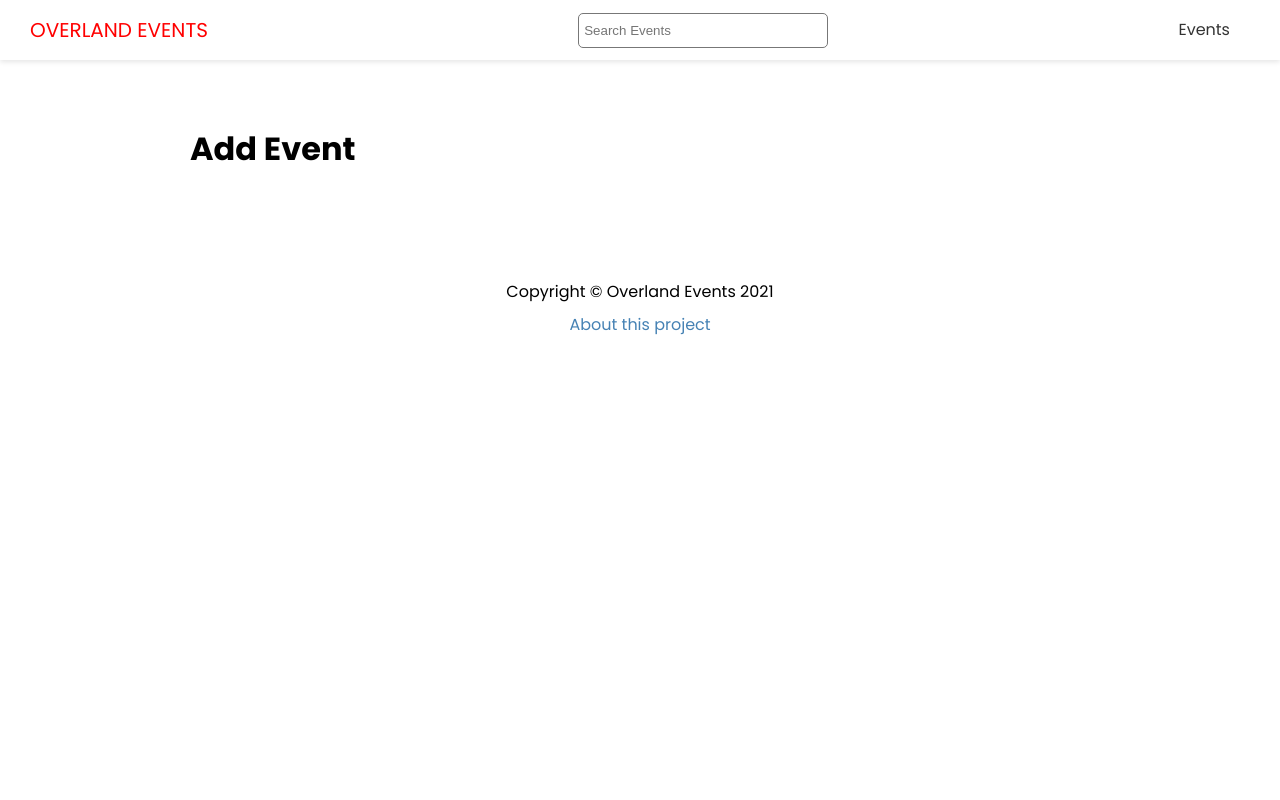
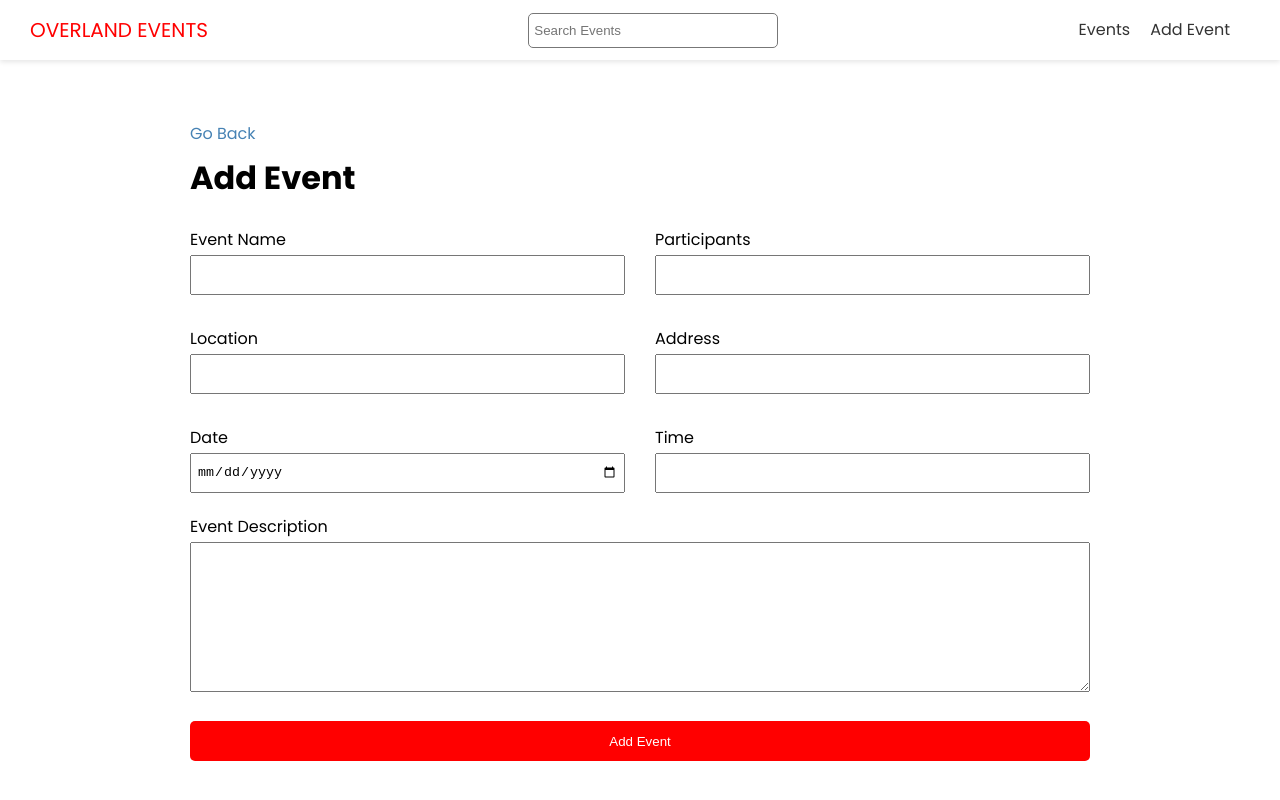
Before and after one commit to arthurCreek/overland-events-frontend, a Next.js app: page /events/add in a window 1280 px wide. Shown: the top 800 px of the page. Built offline with nearby package versions, Linux system fonts and the light colour scheme.

Commit message:
Add event submit functionality, create a slug in backend

```diff
--- a/components/Header.js
+++ b/components/Header.js
@@ -20,6 +20,11 @@
                             <a>Events</a>
                         </Link>
                     </li>
+                    <li>
+                        <Link href='/events/add'>
+                            <a>Add Event</a>
+                        </Link>
+                    </li>
                 </ul>
             </nav>
         </header>
--- a/package.json
+++ b/package.json
@@ -12,6 +12,7 @@
     "qs": "^6.10.1",
     "react": "17.0.2",
     "react-dom": "17.0.2",
-    "react-icons": "^4.2.0"
+    "react-icons": "^4.2.0",
+    "react-toastify": "^7.0.3"
   }
 }
--- a/pages/events/add.js
+++ b/pages/events/add.js
@@ -1,9 +1,138 @@
+import { ToastContainer, toast } from 'react-toastify';
+import 'react-toastify/dist/ReactToastify.css'
+import {useState} from 'react';
+import {useRouter} from 'next/router';
+import Link from 'next/link';
 import Layout from '@/components/Layout';
+import {API_URL} from '@/config/index';
+import styles from '@/styles/Form.module.css';
 
 export default function AddEventsPage() {
+    const [values, setValues] = useState({
+        name: '',
+        participants: '',
+        location: '',
+        address: '',
+        date: '',
+        time: '',
+        description: '',
+    })
+
+    const router = useRouter();
+
+    const handleSubmit = async (e) => {
+        e.preventDefault();
+
+        const hasEmptyFields = Object.values(values).some(
+            (element) => element === '')
+
+        if(hasEmptyFields) {
+            toast.error('Please fill in all fields');
+        }
+
+        const res = await fetch(`${API_URL}/events`, {
+            method: 'POST',
+            headers: {
+                'Content-type': 'application/json'
+            },
+            body: JSON.stringify(values)
+        });
+
+        if(!res.ok) {
+            toast.error('Something went wrong');
+        } else {
+            const evt =await res.json();
+            router.push(`/events/${evt.slug}`);
+        }
+    }
+
+    const handleInputChange = (e) => {
+        const {name, value} = e.target;
+        setValues({...values, [name]:value});
+    }
+
     return (
-        <Layout title="Add new event">
-            <h1>Add Event</h1>
+        <Layout title='Add New Event'>
+          <Link href='/events'>Go Back</Link>
+          <h1>Add Event</h1>
+          <ToastContainer />
+          <form onSubmit={handleSubmit} className={styles.form}>
+            <div className={styles.grid}>
+              <div>
+                <label htmlFor='name'>Event Name</label>
+                <input
+                  type='text'
+                  id='name'
+                  name='name'
+                  value={values.name}
+                  onChange={handleInputChange}
+                />
+              </div>
+              <div>
+                <label htmlFor='participants'>Participants</label>
+                <input
+                  type='text'
+                  name='participants'
+                  id='participants'
+                  value={values.participants}
+                  onChange={handleInputChange}
+                />
+              </div>
+              <div>
+                <label htmlFor='location'>Location</label>
+                <input
+                  type='text'
+                  name='location'
+                  id='location'
+                  value={values.location}
+                  onChange={handleInputChange}
+                />
+              </div>
+              <div>
+                <label htmlFor='address'>Address</label>
+                <input
+                  type='text'
+                  name='address'
+                  id='address'
+                  value={values.address}
+                  onChange={handleInputChange}
+                />
+              </div>
+              <div>
+                <label htmlFor='date'>Date</label>
+                <input
+                  type='date'
+                  name='date'
+                  id='date'
+                  value={values.date}
+                  onChange={handleInputChange}
+                />
+              </div>
+              <div>
+                <label htmlFor='time'>Time</label>
+                <input
+                  type='text'
+                  name='time'
+                  id='time'
+                  value={values.time}
+                  onChange={handleInputChange}
+                />
+              </div>
+            </div>
+
+            <div>
+              <label htmlFor='description'>Event Description</label>
+              <textarea
+                type='text'
+                name='description'
+                id='description'
+                value={values.description}
+                onChange={handleInputChange}
+              ></textarea>
+            </div>
+
+            <input type='submit' value='Add Event' className='btn' />
+          </form>
         </Layout>
-    )
-}
+      )
+    }
--- /dev/null
+++ b/styles/Form.module.css
@@ -0,0 +1,39 @@
+.form label {
+    display: block;
+  }
+
+  .form input {
+    width: 100%;
+    height: 40px;
+    padding: 5px;
+  }
+
+  .form textarea {
+    width: 100%;
+    height: 150px;
+  }
+
+  .form input[type='submit'] {
+    display: block;
+    width: 100%;
+    margin: 20px 0 30px;
+  }
+
+  .form .file {
+    border: 1px #ccc solid;
+    background-color: #f4f4f4;
+    padding: 10px;
+  }
+
+  .grid {
+    display: grid;
+    grid-template-columns: 1fr 1fr;
+    gap: 30px;
+    margin-bottom: 20px;
+  }
+
+  @media (max-width: 600px) {
+    .grid {
+      grid-template-columns: 1fr;
+    }
+  }
```
Also changed, not shown: 1 other file (tests, documents, lock files or other folders).
